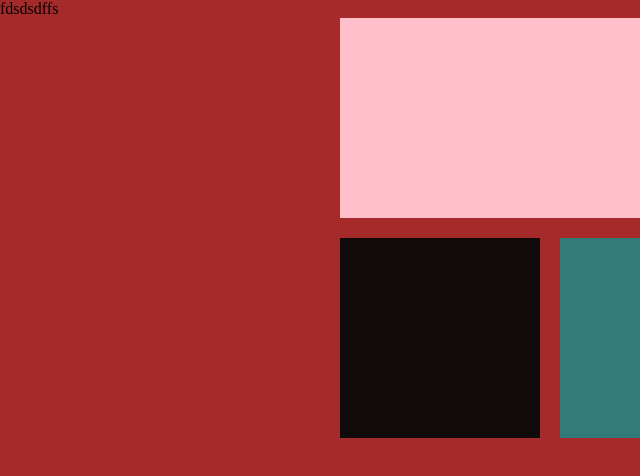
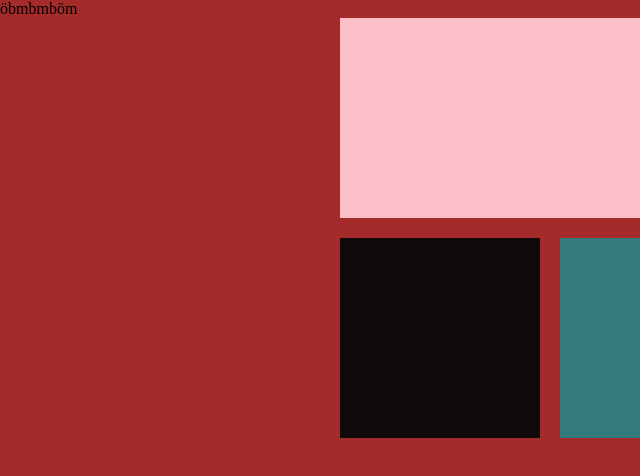
Before and after one commit to YILDIRIMERYILMAZ/yld, a plain HTML site: page index.html in a window 1280 px wide. Shown: the full height of the page, 0-640 px from the left. Drawn offline with Linux system fonts and the light colour scheme.

Commit message:
Update index.html

```diff
--- a/index.html
+++ b/index.html
@@ -35,7 +35,7 @@
 </style>
     </head>
     <body>
-        fdsdsdffs
+      <p>öbmbmböm</p>
 <div class="container"   >
     <div class="kutu1"></div>
     <div class="kutu2"></div>
```
